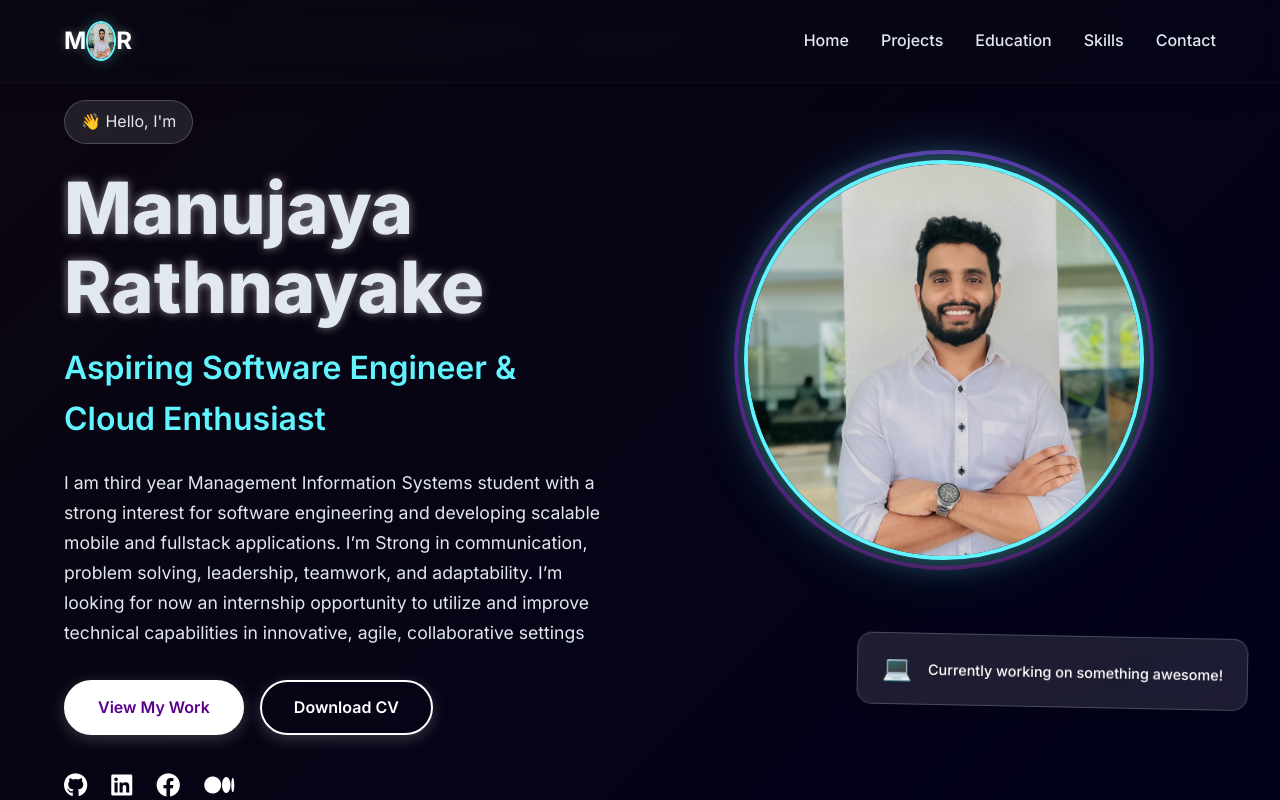
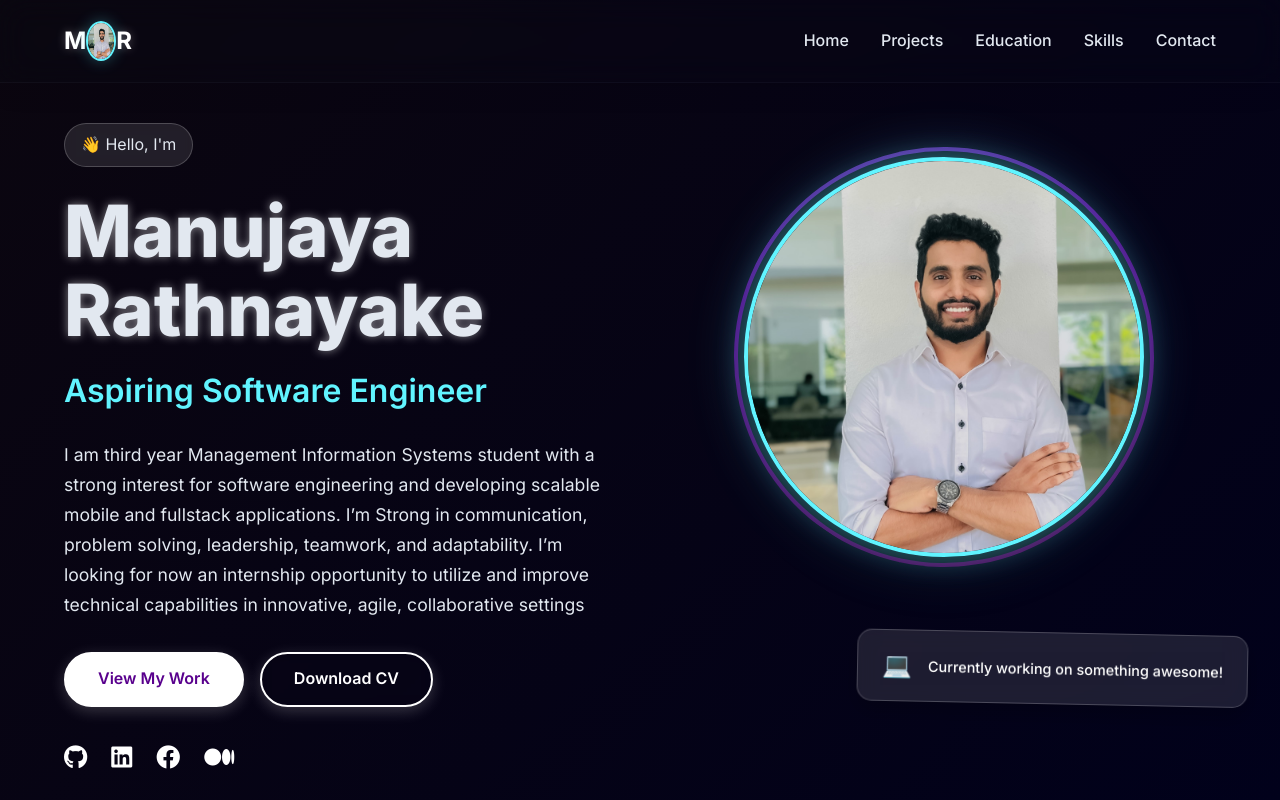
Before and after one commit to jmbrathnayke/my-portfolio, a React (Vite) app: page / in a window 1280 px wide. Shown: the top 800 px of the page. Built offline with nearby package versions, Linux system fonts and the light colour scheme.

Commit message:
about updated

```diff
--- a/src/components/About.jsx
+++ b/src/components/About.jsx
@@ -56,7 +56,7 @@ export const About = () => {
           </motion.h1>
           <motion.h2 className="hero-subtitle" variants={fadeInUp}>
             {" "}
-            Aspiring Software Engineer & Cloud Enthusiast
+            Aspiring Software Engineer
           </motion.h2>
           <motion.p className="hero-description" variants={fadeInUp}>
             I am third year Management Information Systems student with a strong interest for software engineering and developing scalable
```
